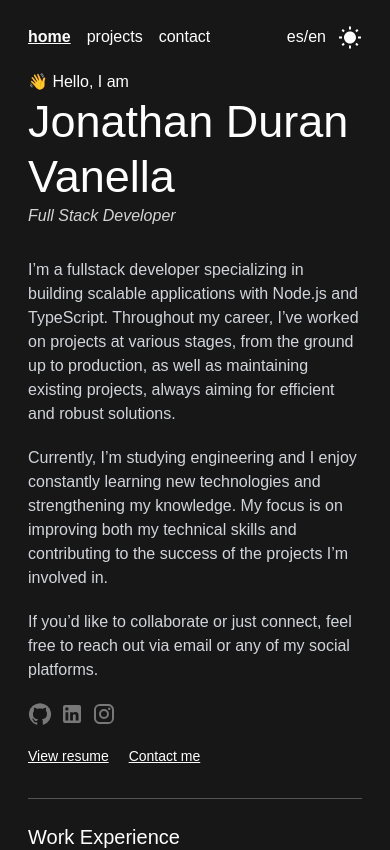
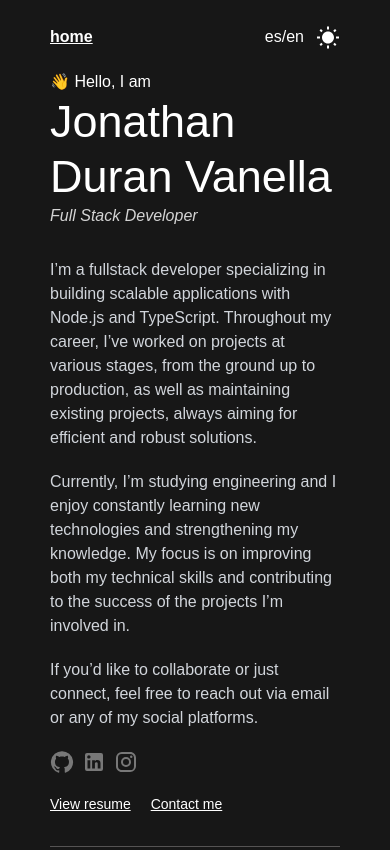
Before and after one commit to jonathanduran7/duranvanella, a Next.js app: page / in a window 390 px wide. Shown: the top 850 px of the page. Built offline with nearby package versions, Linux system fonts and the light colour scheme.

Commit message:
add break points

```diff
--- a/app/globals.css
+++ b/app/globals.css
@@ -19,9 +19,16 @@ body {
   }
 }
 
-
 .paddingPage {
   padding: 30px 240px 0px 240px;
+}
+
+
+
+@media(max-width: 1100px) {
+  .paddingPage {
+    padding: 30px 110px;
+  }
 }
 
 @media (max-width: 440px) {
@@ -29,3 +36,9 @@ body {
     padding: 25px 28px;
   }
 }
+
+@media (max-width: 890px) {
+  .paddingPage {
+    padding: 25px 50px;
+  }
+}
--- a/app/ui/navbar.tsx
+++ b/app/ui/navbar.tsx
@@ -15,10 +15,10 @@ export default function Navbar() {
         <li className="cursor-pointer underline font-bold">
           home
         </li>
-        <li className="cursor-pointer">
+        <li className="cursor-pointer hidden sm:block">
           projects
         </li>
-        <li className="cursor-pointer">
+        <li className="cursor-pointer hidden sm:block">
           contact
         </li>
       </ul>
--- a/tailwind.config.ts
+++ b/tailwind.config.ts
@@ -8,6 +8,14 @@ const config: Config = {
   ],
   darkMode: 'class',
   theme: {
+    screens: {
+      sm: "450px",
+      md: "768px",
+      lg: "1024px",
+      xl: "1280px",
+      '2xl': "1536px",
+      'celular': '320px',
+    },
     extend: {
       colors: {
         background: "var(--background)",
```
